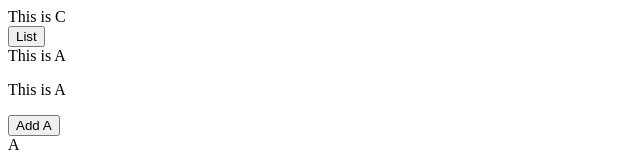
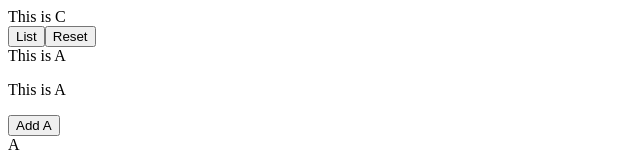
Before and after one commit to koyamal/pra_vue3, a Vue app in the folder vuePractive/: page / in a window 1280 px wide. Shown: the top 155 px of the page, without its empty margins (0-640 px from the left). Built offline with nearby package versions, Linux system fonts and the light colour scheme.

Commit message:
Create reset

```diff
--- a/vuePractive/src/components/atom/C.vue
+++ b/vuePractive/src/components/atom/C.vue
@@ -8,6 +8,11 @@
     }
   },
   methods: {
+    reset() {
+      this.numberList = [
+        1, 3, 3, 4, 5
+      ];
+    },
     editAndShowNumberList() {
       const copyNumberList = this.numberList;
       const spreadNumberList = [...this.numberList];
@@ -21,4 +26,5 @@
 <template>
   <div>This is C</div>
   <button @click="editAndShowNumberList">List</button>
+  <button @click="reset">Reset</button>
 </template>
```
